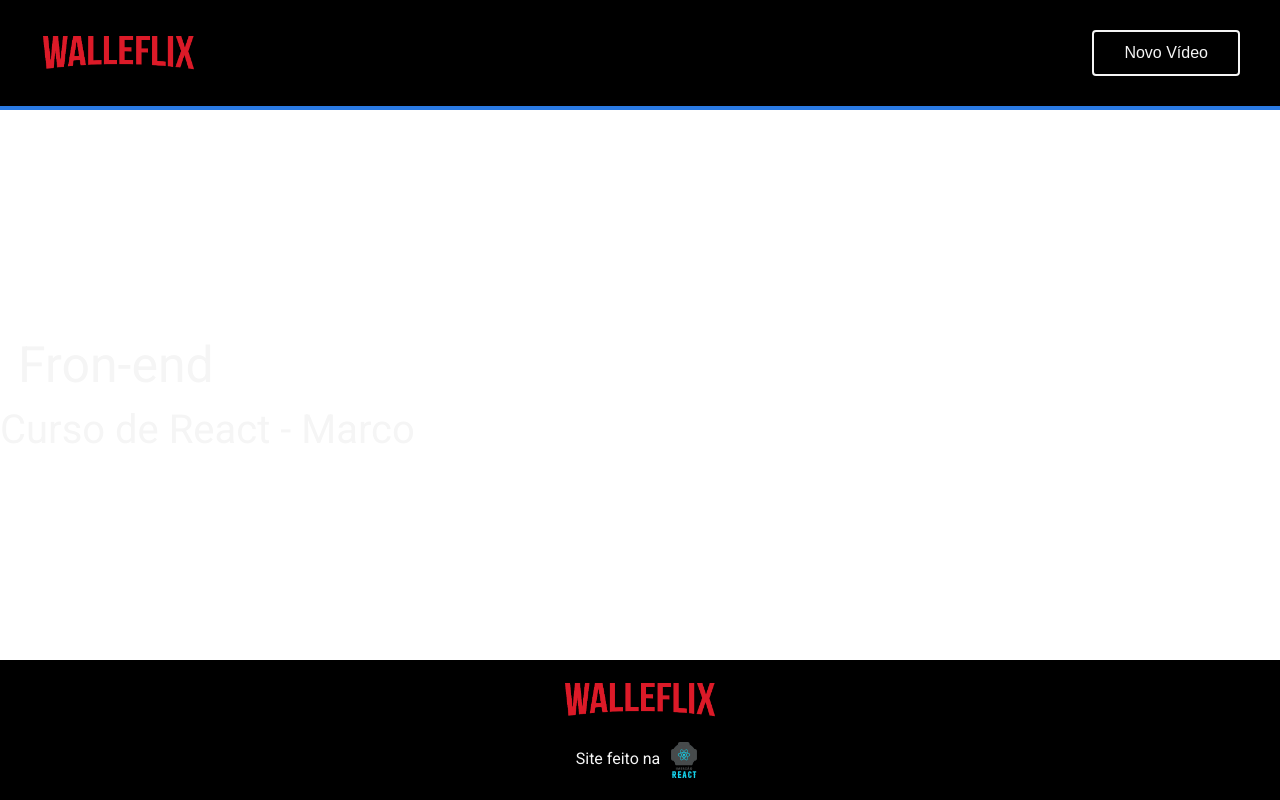
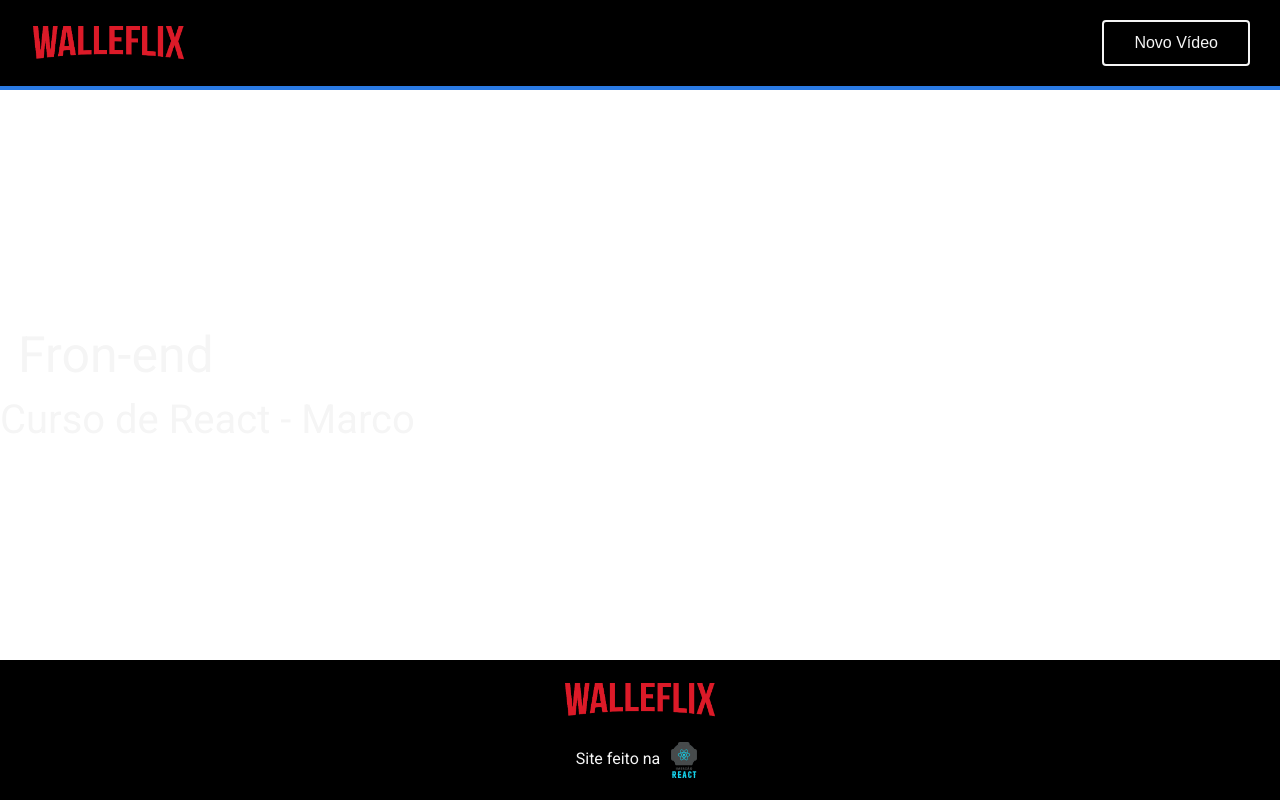
Before and after one commit to walacefex/Imersao-react, a React (Create React App) app: page / in a window 1280 px wide. Built offline with nearby package versions, Linux system fonts and the light colour scheme.

Commit message:
mudando os valores do padding e trocando px por rem

```diff
--- a/src/components/Header/index.js
+++ b/src/components/Header/index.js
@@ -6,17 +6,17 @@ const Header = styled.header`
     display: flex;
     justify-content:space-between;
     align-items:center;
-    padding: 30px 40px;
+    padding: 20rem 30rem;
     background-color:var(--color-black-dark);
-    border-bottom: 4px solid var(--color-primary-medium);
+    border-bottom: 4rem solid var(--color-primary-medium);
 
 
     @media(max-width:800px){
       justify-content:center;
-      padding:15px 16px;
+      padding:15rem 16rem;
 
       & > ${Logo}{
-        height:35px;
+        height:35rem;
       }
 
       & > ${Button}{
```
